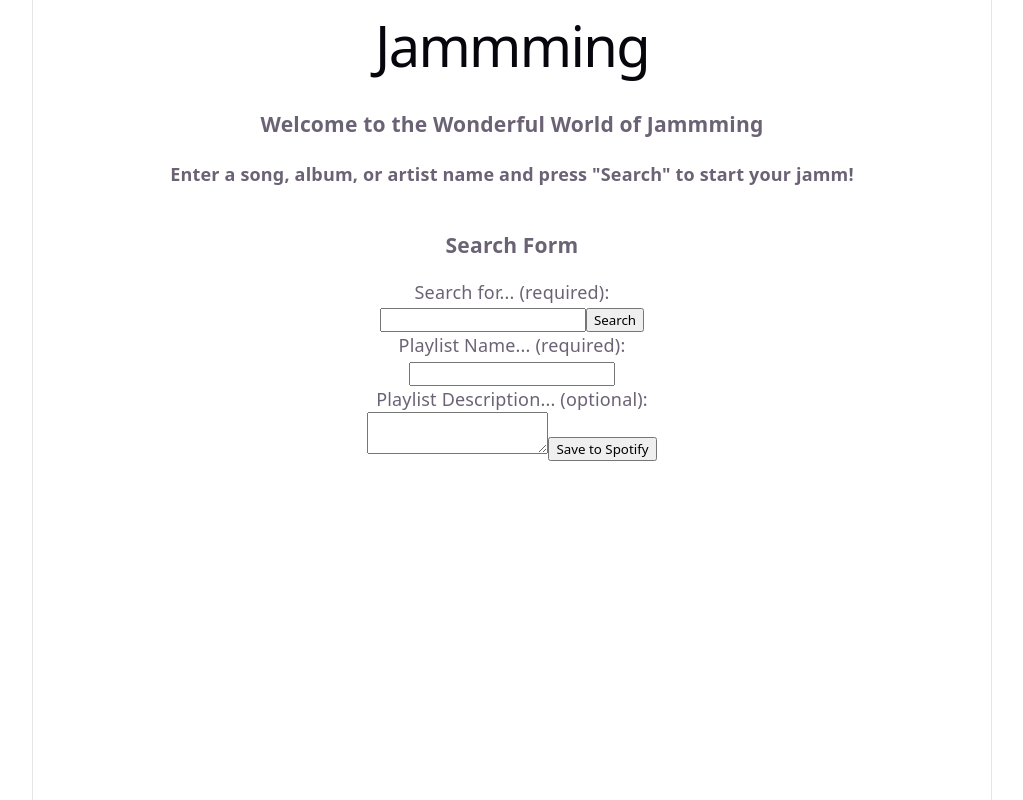
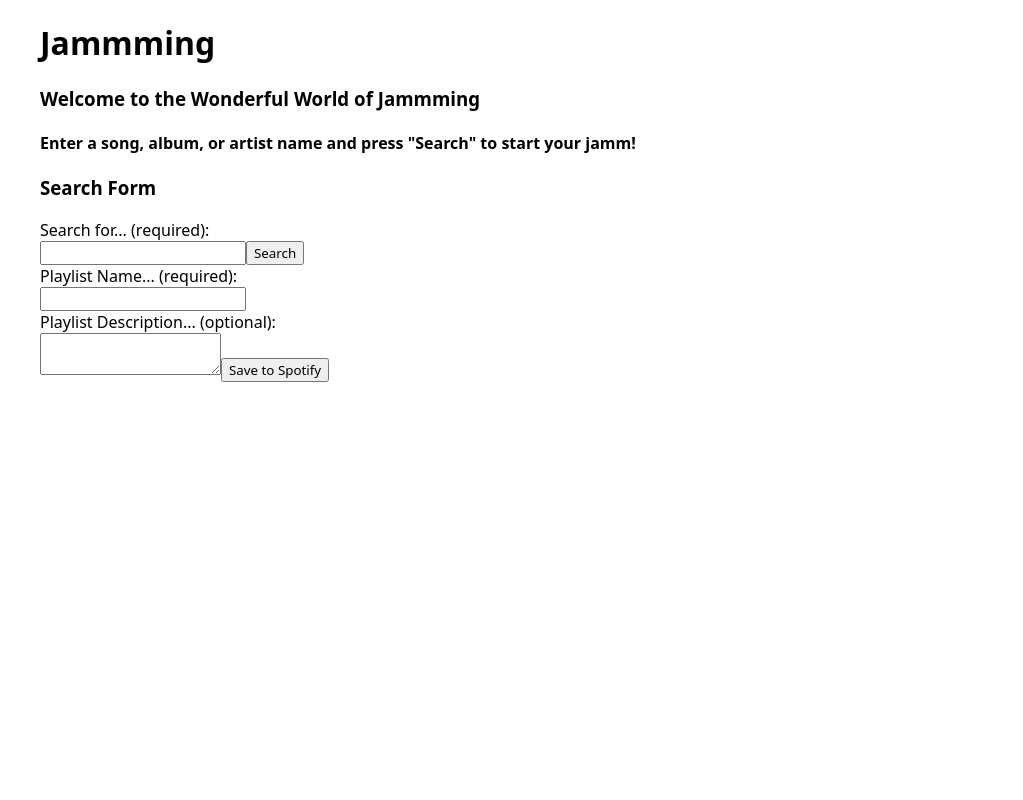
Before and after one commit to McNairS-dev/Cc-Jammming, a React (Vite) app: page / in a window 1280 px wide. Shown: the whole page, without its empty margins (128-1151 px from the left). Built offline with nearby package versions, Linux system fonts and the light colour scheme.

Commit message:
fix: remove list styling in src/index.css

```diff
--- a/src/index.css
+++ b/src/index.css
@@ -1,111 +1,60 @@
-:root {
-  --text: #6b6375;
-  --text-h: #08060d;
-  --bg: #fff;
-  --border: #e5e4e7;
-  --code-bg: #f4f3ec;
-  --accent: #aa3bff;
-  --accent-bg: rgba(170, 59, 255, 0.1);
-  --accent-border: rgba(170, 59, 255, 0.5);
-  --social-bg: rgba(244, 243, 236, 0.5);
-  --shadow:
-    rgba(0, 0, 0, 0.1) 0 10px 15px -3px, rgba(0, 0, 0, 0.05) 0 4px 6px -2px;
+/* Resets  */
+* {
+  font-family: sans;
+  box-sizing: border-box;
 
-  --sans: system-ui, 'Segoe UI', Roboto, sans-serif;
-  --heading: system-ui, 'Segoe UI', Roboto, sans-serif;
-  --mono: ui-monospace, Consolas, monospace;
 
-  font: 18px/145% var(--sans);
-  letter-spacing: 0.18px;
-  color-scheme: light dark;
-  color: var(--text);
-  background: var(--bg);
-  font-synthesis: none;
-  text-rendering: optimizeLegibility;
-  -webkit-font-smoothing: antialiased;
-  -moz-osx-font-smoothing: grayscale;
-
-  @media (max-width: 1024px) {
-    font-size: 16px;
-  }
+/* redline - full
+  border: 1px solid red;
+  margin: 5px;
+ */
 }
 
-@media (prefers-color-scheme: dark) {
-  :root {
-    --text: #9ca3af;
-    --text-h: #f3f4f6;
-    --bg: #16171d;
-    --border: #2e303a;
-    --code-bg: #1f2028;
-    --accent: #c084fc;
-    --accent-bg: rgba(192, 132, 252, 0.15);
-    --accent-border: rgba(192, 132, 252, 0.5);
-    --social-bg: rgba(47, 48, 58, 0.5);
-    --shadow:
-      rgba(0, 0, 0, 0.4) 0 10px 15px -3px, rgba(0, 0, 0, 0.25) 0 4px 6px -2px;
+li {
+  list-style: none;
 }
 
-  #social .button-icon {
-    filter: invert(1) brightness(2);
-  }
+/* App styling */
+
+html {
+  max-width: 960px;
+  margin: auto;
 }
 
-body {
-  margin: 0;
+label {
+  display: block;
 }
 
-#root {
-  width: 1126px;
-  max-width: 100%;
-  margin: 0 auto;
-  text-align: center;
-  border-inline: 1px solid var(--border);
-  min-height: 100svh;
-  display: flex;
-  flex-direction: column;
-  box-sizing: border-box;
+main {
+  display: grid;
+  /* 2 equal width columns */
+  grid-template-columns: 1fr 1fr;
+  /* 3 rows, 3rd row expands to accommodate more p'Playlist track' or 'SearchResult track' */
+  grid-template-rows: 100px 200px auto;
 }
 
-h1,
-h2 {
-  font-family: var(--heading);
-  font-weight: 500;
-  color: var(--text-h);
+/* top-level placement */
+#hero {
+  grid-column: 1;
+  grid-row: 1;
   }
 
-h1 {
-  font-size: 56px;
-  letter-spacing: -1.68px;
-  margin: 32px 0;
-  @media (max-width: 1024px) {
-    font-size: 36px;
-    margin: 20px 0;
-  }
-}
-h2 {
-  font-size: 24px;
-  line-height: 118%;
-  letter-spacing: -0.24px;
-  margin: 0 0 8px;
-  @media (max-width: 1024px) {
-    font-size: 20px;
-  }
-}
-p {
-  margin: 0;
+#search-form {
+  grid-column: 1;
+  grid-row: 2;
   }
 
-code,
-.counter {
-  font-family: var(--mono);
-  display: inline-flex;
-  border-radius: 4px;
-  color: var(--text-h);
+#search-result-tracks {
+  grid-column: 1;
+  grid-row: 3
 }
 
-code {
-  font-size: 15px;
-  line-height: 135%;
-  padding: 4px 8px;
-  background: var(--code-bg);
+#playlist-form {
+  grid-column: 2;
+  grid-row: 1 / 2;
 }
+
+#playlist-tracks {
+  grid-column: 2;
+  grid-row: 3;
+}
```
Lines whose indentation alone changed are shown as unchanged.
